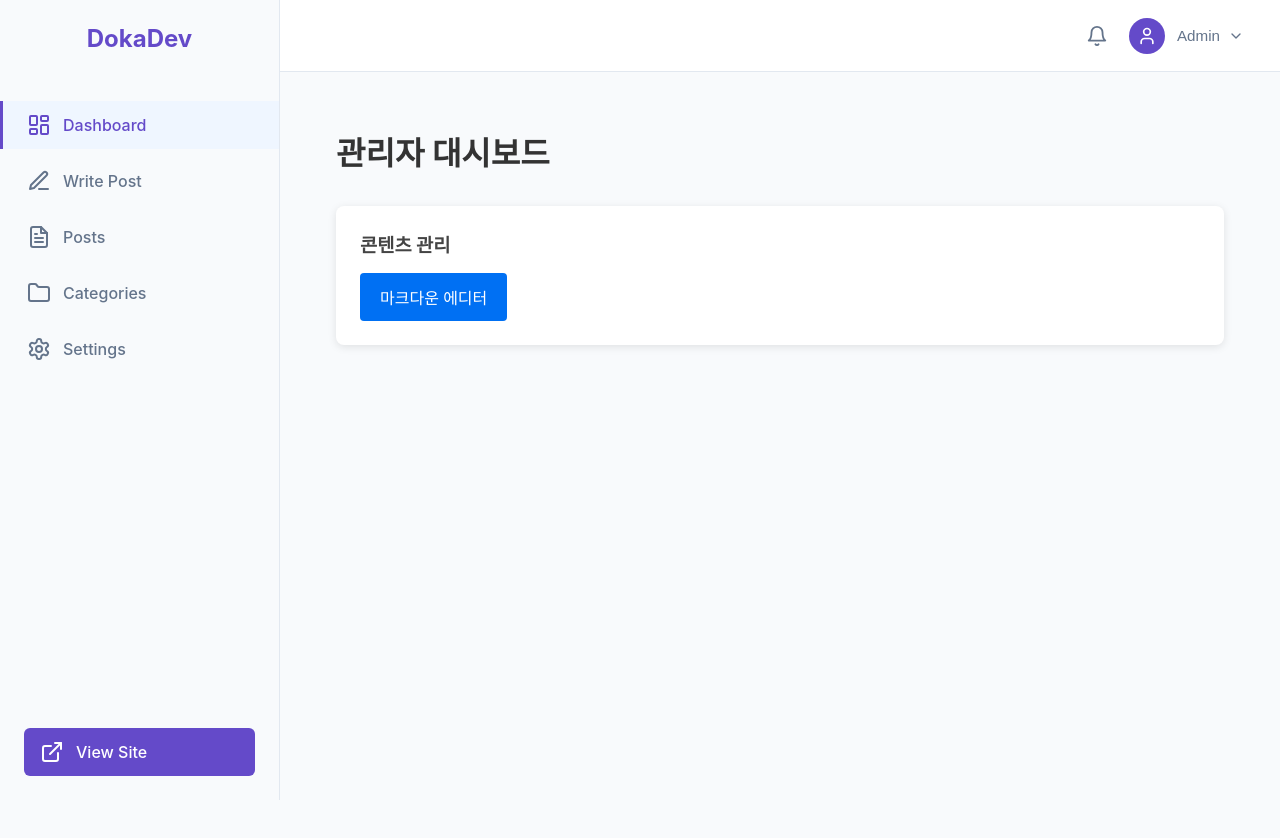
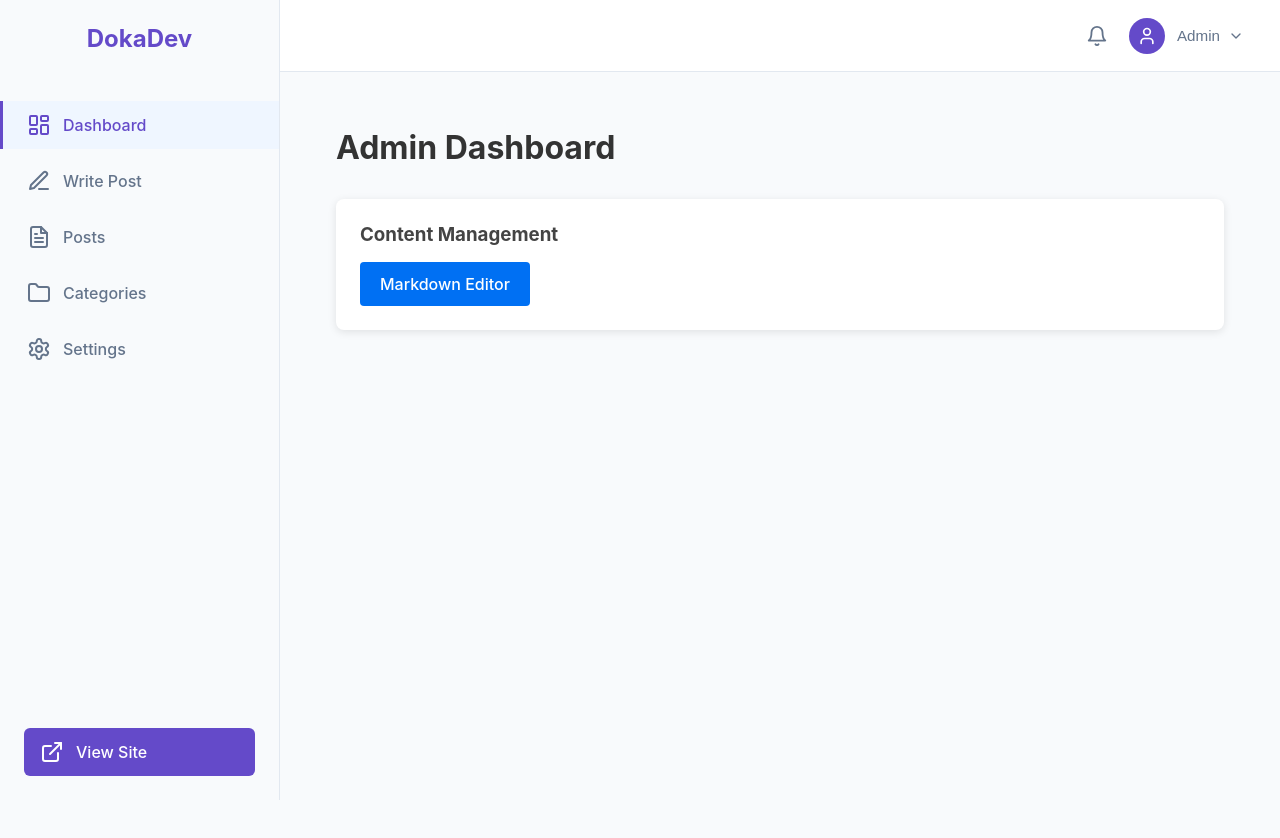
Before and after one commit to DokaDev/dokalab_blog_next_client, a Next.js app: page /admin in a window 1280 px wide. Shown: the top 838 px of the page. Built offline with nearby package versions, Linux system fonts and the light colour scheme.

Commit message:
refactor(UI): 관리자 대시보드 및 마크다운 에디터 텍스트 영어로 변경

```diff
--- a/app/admin/page.tsx
+++ b/app/admin/page.tsx
@@ -6,20 +6,20 @@ import styles from './page.module.scss';
 
 export default function AdminDashboardPage() {
   useEffect(() => {
-    // Admin 페이지 초기화 로직을 여기에 작성합니다
+    // Admin page initialization logic goes here
   }, []);
 
   return (
     <div className={styles.container}>
-      <h2 className={styles.title}>관리자 대시보드</h2>
+      <h2 className={styles.title}>Admin Dashboard</h2>
 
       <div className={styles.actionCard}>
-        <h3>콘텐츠 관리</h3>
+        <h3>Content Management</h3>
         <div className={styles.actionLinks}>
           <Link href="/admin/editor" className={styles.actionLink}>
-            마크다운 에디터
+            Markdown Editor
           </Link>
-          {/* 추가 링크들 */}
+          {/* Additional links */}
         </div>
       </div>
     </div>
```
Also changed, not shown: app/components/admin/markdown/MarkdownEditor.tsx (+26 -26 lines).
